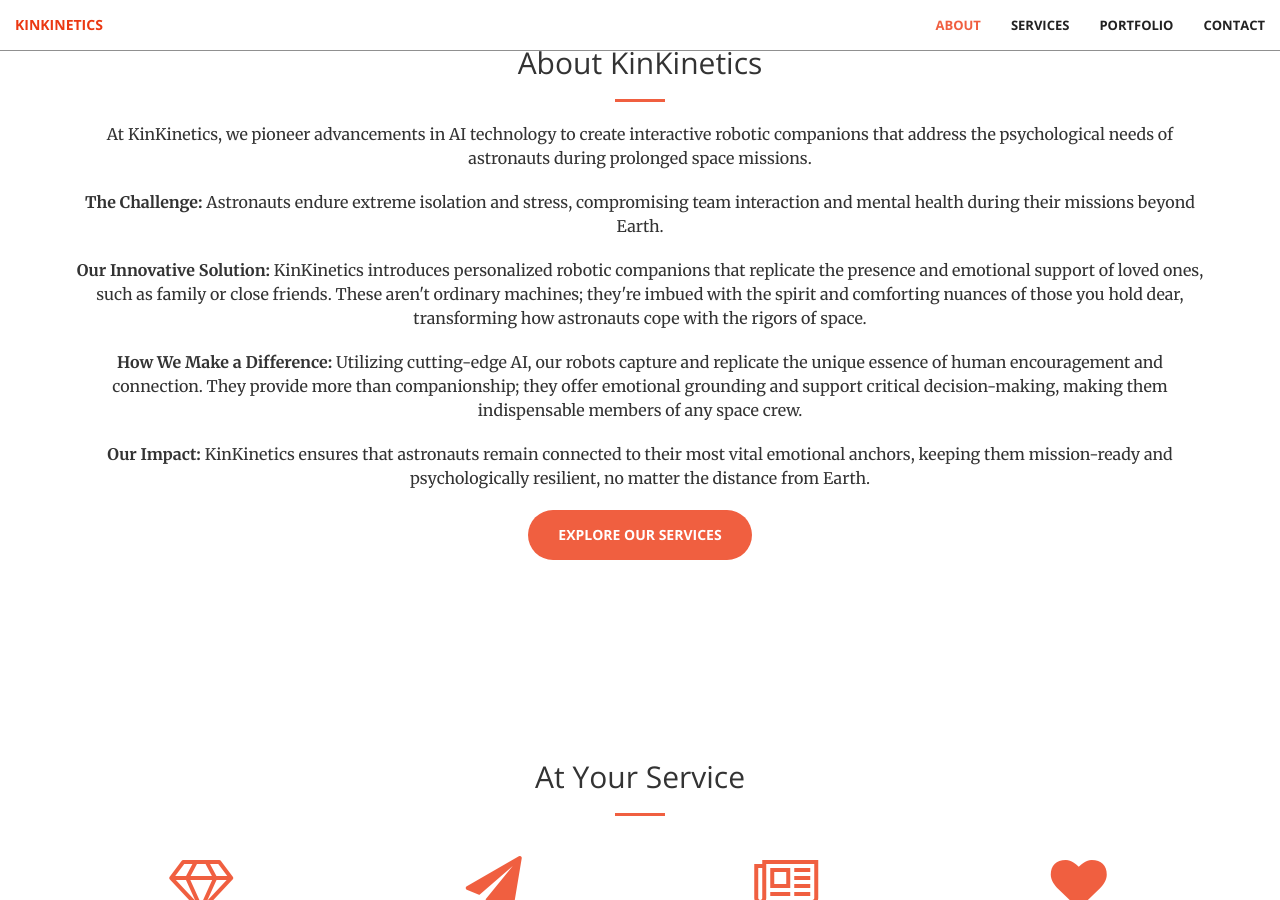
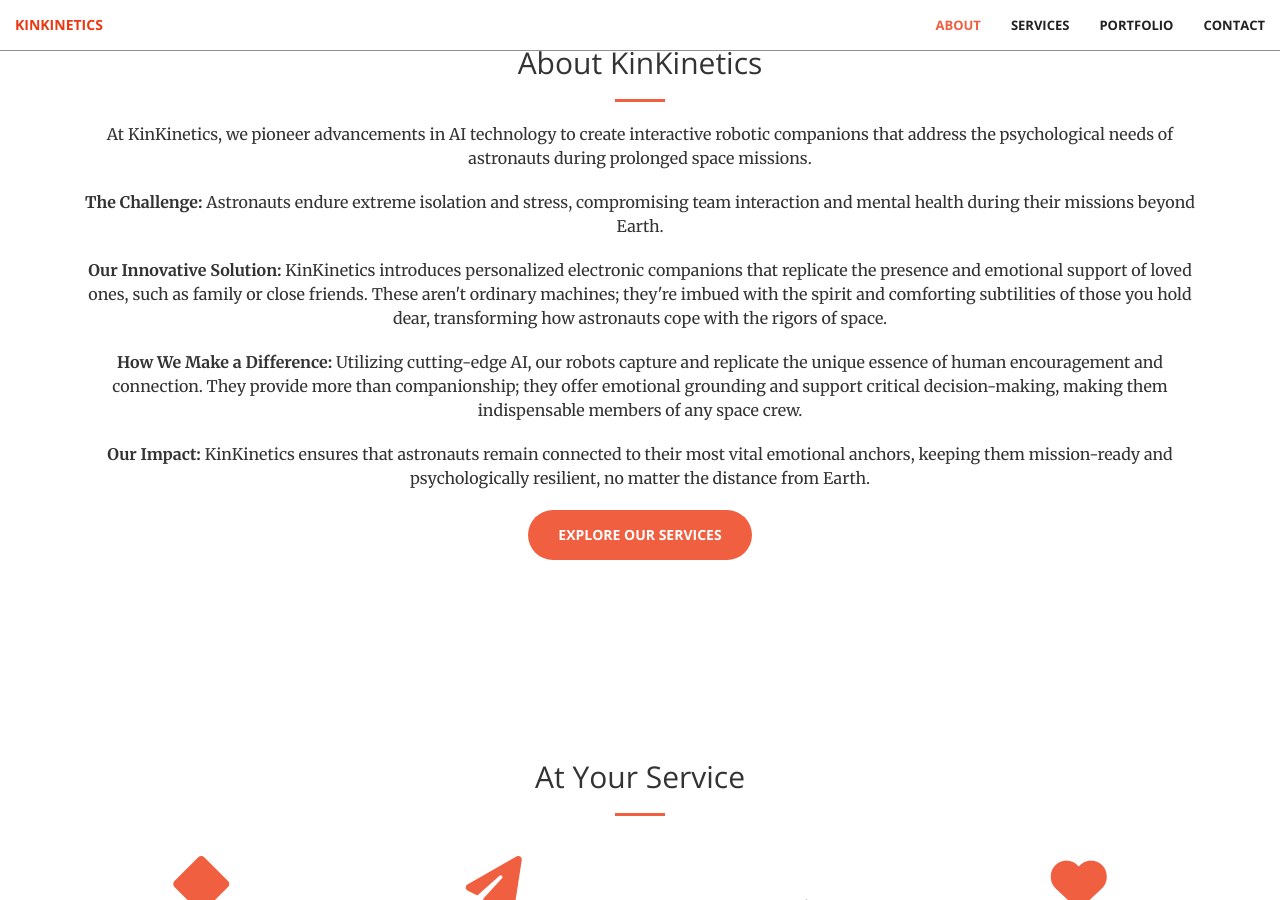
Before and after one commit to ramdaskinkinetics/KavyaKinKineticsCopy1.github.io, a Jekyll site: the page built from index.html, in a window 1280 px wide and 900 px high, scrolled down 954 px. Built offline with Jekyll 4.4.1, drawn with Linux system fonts in a browser that asks for light colours; a style sheet for code colours, icons or effects is not loaded.

Commit message:
Your message

```diff
--- a/_includes/call-to-action.html
+++ b/_includes/call-to-action.html
@@ -6,7 +6,7 @@
                 <hr class="primary">
                 <p>At KinKinetics, we pioneer advancements in AI technology to create interactive robotic companions that address the psychological needs of astronauts during prolonged space missions.</p>
                 <p><strong>The Challenge:</strong> Astronauts endure extreme isolation and stress, compromising team interaction and mental health during their missions beyond Earth.</p>
-                <p><strong>Our Innovative Solution:</strong> KinKinetics introduces personalized robotic companions that replicate the presence and emotional support of loved ones, such as family or close friends. These aren't ordinary machines; they're imbued with the spirit and comforting nuances of those you hold dear, transforming how astronauts cope with the rigors of space.</p>
+                <p><strong>Our Innovative Solution:</strong> KinKinetics introduces personalized electronic companions that replicate the presence and emotional support of loved ones, such as family or close friends. These aren't ordinary machines; they're imbued with the spirit and comforting subtilities of those you hold dear, transforming how astronauts cope with the rigors of space.</p>
                 <p><strong>How We Make a Difference:</strong> Utilizing cutting-edge AI, our robots capture and replicate the unique essence of human encouragement and connection. They provide more than companionship; they offer emotional grounding and support critical decision-making, making them indispensable members of any space crew.</p>
                 <p><strong>Our Impact:</strong> KinKinetics ensures that astronauts remain connected to their most vital emotional anchors, keeping them mission-ready and psychologically resilient, no matter the distance from Earth.</p>
                 <a href="#services" class="btn btn-primary btn-xl page-scroll">Explore Our Services</a>
--- a/_includes/head.html
+++ b/_includes/head.html
@@ -2,31 +2,57 @@
 
     <meta charset="utf-8">
     <meta http-equiv="X-UA-Compatible" content="IE=edge">
+
+    <!-- Mobile Meta -->
     <meta name="viewport" content="width=device-width, initial-scale=1">
-    <meta name="description" content="">
-    <meta name="author" content="">
 
-    <title>KinKinetics</title>
+    <!-- Meta Descriptions -->
+    <meta name="description" content="{{ site.description }}">
+    <meta name="author" content="{{ site.author }}">
 
-    <!-- Bootstrap Core CSS -->
-    <link rel="stylesheet" href="css/bootstrap.min.css" type="text/css">
+    <!-- Open Graph Meta Tags for Social Media Sharing -->
+    <meta property="og:title" content="{{ page.title | default: site.title }}">
+    <meta property="og:description" content="{{ page.excerpt | strip_html | default: site.description }}">
+    <meta property="og:url" content="{{ site.url }}{{ page.url }}">
+    <meta property="og:type" content="website">
+    <meta property="og:image" content="{{ site.url }}/assets/images/og-image.jpg">
 
-    <!-- Custom Fonts -->
-    <link href='https://fonts.googleapis.com/css?family=Open+Sans:300italic,400italic,600italic,700italic,800italic,400,300,600,700,800' rel='stylesheet' type='text/css'>
-    <link href='https://fonts.googleapis.com/css?family=Merriweather:400,300,300italic,400italic,700,700italic,900,900italic' rel='stylesheet' type='text/css'>
-    <link rel="stylesheet" href="font-awesome/css/font-awesome.min.css" type="text/css">
+    <!-- Twitter Card Tags -->
+    <meta name="twitter:card" content="summary_large_image">
+    <meta name="twitter:site" content="@{{ site.twitter_username }}">
+    <meta name="twitter:title" content="{{ page.title | default: site.title }}">
+    <meta name="twitter:description" content="{{ page.excerpt | strip_html | default: site.description }}">
+    <meta name="twitter:image" content="{{ site.url }}/assets/images/og-image.jpg">
+
+    <!-- SEO Tag -->
+    {% seo %}
+
+    <!-- Title -->
+    <title>{{ page.title | default: site.title }}</title>
+
+    <!-- Favicon -->
+    <link rel="icon" href="{{ '/assets/images/favicon.ico' | relative_url }}">
+
+    <!-- Bootstrap Core CSS from CDN -->
+    <link rel="stylesheet" href="https://maxcdn.bootstrapcdn.com/bootstrap/3.4.1/css/bootstrap.min.css" integrity="sha384-p5Af3r+QZoYzIRR8FZVxJ8pJOK8NPSGRTlHMPM7eRlzZSSBsQKZ0H6PH3eJhZ7HG" crossorigin="anonymous">
+
+    <!-- Custom Fonts from Google Fonts -->
+    <link href="https://fonts.googleapis.com/css?family=Open+Sans:300,400,600,700,800|Merriweather:300,400,700,900" rel="stylesheet" type="text/css">
+
+    <!-- Font Awesome from CDN -->
+    <link rel="stylesheet" href="https://cdnjs.cloudflare.com/ajax/libs/font-awesome/6.4.0/css/all.min.css" integrity="sha384-zCephI5dNCWqZfI+EjX6oU0Lq1M5eQ5Zc7M5x0e8DzM+IXiGd0+1rEGlYIbXkR5h" crossorigin="anonymous">
 
     <!-- Plugin CSS -->
-    <link rel="stylesheet" href="css/animate.min.css" type="text/css">
+    <link rel="stylesheet" href="{{ '/css/animate.min.css' | relative_url }}" type="text/css">
 
     <!-- Custom CSS -->
-    <link rel="stylesheet" href="css/main.css" type="text/css">
+    <link rel="stylesheet" href="{{ '/css/main.css' | relative_url }}" type="text/css">
 
-    <!-- HTML5 Shim and Respond.js IE8 support of HTML5 elements and media queries -->
+    <!-- HTML5 Shim and Respond.js IE8 support for HTML5 elements and media queries -->
     <!-- WARNING: Respond.js doesn't work if you view the page via file:// -->
     <!--[if lt IE 9]>
-        <script src="https://oss.maxcdn.com/libs/html5shiv/3.7.0/html5shiv.js"></script>
-        <script src="https://oss.maxcdn.com/libs/respond.js/1.4.2/respond.min.js"></script>
+        <script src="https://cdnjs.cloudflare.com/ajax/libs/html5shiv/3.7.3/html5shiv.min.js" integrity="sha384-Lp7Ql8ONnC6Y3jIXjG3pv3kV/BOM1YFkf1xDX0XUeV/1Iq+V7r7y5wN8HIH+0iJl" crossorigin="anonymous"></script>
+        <script src="https://cdnjs.cloudflare.com/ajax/libs/respond.js/1.4.2/respond.min.js" integrity="sha384-hscS7BR8E1LxOWih45/SXIDmJ/FOw6jRqTe4o/koDQ/gY3PFl45W7Pj8nGgGReAQ" crossorigin="anonymous"></script>
     <![endif]-->
 
 </head>
```
Also changed, not shown: 2 other files.
